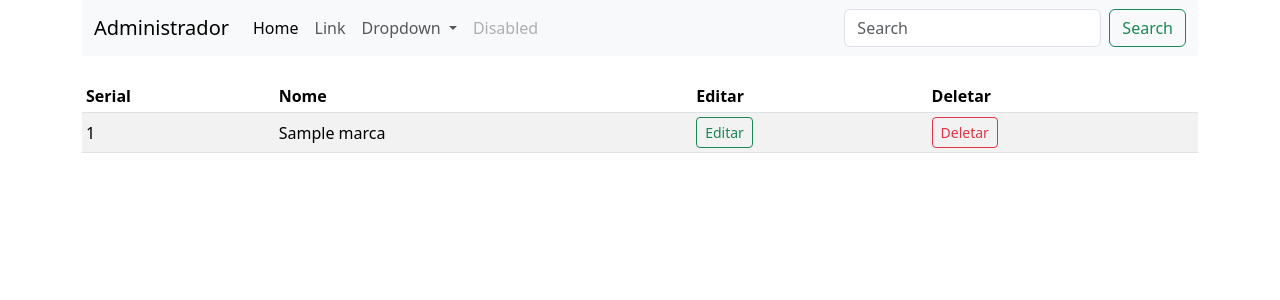
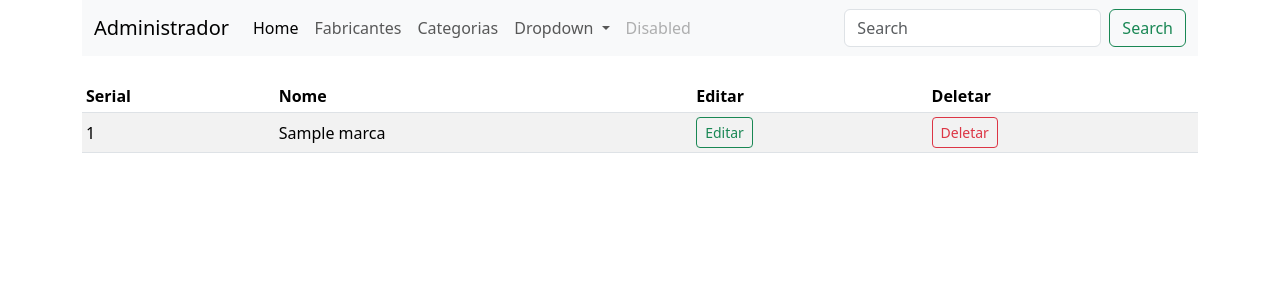
Before and after one commit to Horlanlacerda/E-commerce, a Flask app: page /marcas in a window 1280 px wide. Shown: the top 300 px of the page. Run offline with Flask 3, Linux system fonts and the light colour scheme; the visitor is signed in with stand-in values (Sample User, id 1); tables that the repository leaves empty hold one stand-in row (values such as "Sample post"); some libraries are stand-ins or nearby versions.

Commit message:
feat(admin-nav): Adiciona links essenciais para navegação no dashboard
Inclui os links na navbar para Home, Fabricantes (Marcas) e Categorias, melhorando a navegabilidade do painel administrativo.

```diff
--- a/loja/templates/admin/marca.html
+++ b/loja/templates/admin/marca.html
@@ -7,17 +7,20 @@
 <div class="container">
     <nav class="navbar navbar-expand-lg bg-body-tertiary">
   <div class="container-fluid">
-    <a class="navbar-brand" href="#">Administrador</a>
+    <a class="navbar-brand" href="/admin">Administrador</a>
     <button class="navbar-toggler" type="button" data-bs-toggle="collapse" data-bs-target="#navbarSupportedContent" aria-controls="navbarSupportedContent" aria-expanded="false" aria-label="Toggle navigation">
       <span class="navbar-toggler-icon"></span>
     </button>
     <div class="collapse navbar-collapse" id="navbarSupportedContent">
       <ul class="navbar-nav me-auto mb-2 mb-lg-0">
         <li class="nav-item">
-          <a class="nav-link active" aria-current="page" href="#">Home</a>
+          <a class="nav-link active" aria-current="page" href="/admin">Home</a>
         </li>
         <li class="nav-item">
-          <a class="nav-link" href="#">Link</a>
+          <a class="nav-link" href="/marcas">Fabricantes</a>
+        </li>
+        <li class="nav-item">
+          <a class="nav-link" href="/categorias">Categorias</a>
         </li>
         <li class="nav-item dropdown">
           <a class="nav-link dropdown-toggle" href="#" role="button" data-bs-toggle="dropdown" aria-expanded="false">
```
Also changed, not shown: loja/templates/admin/index.html (+5 -2 lines).
